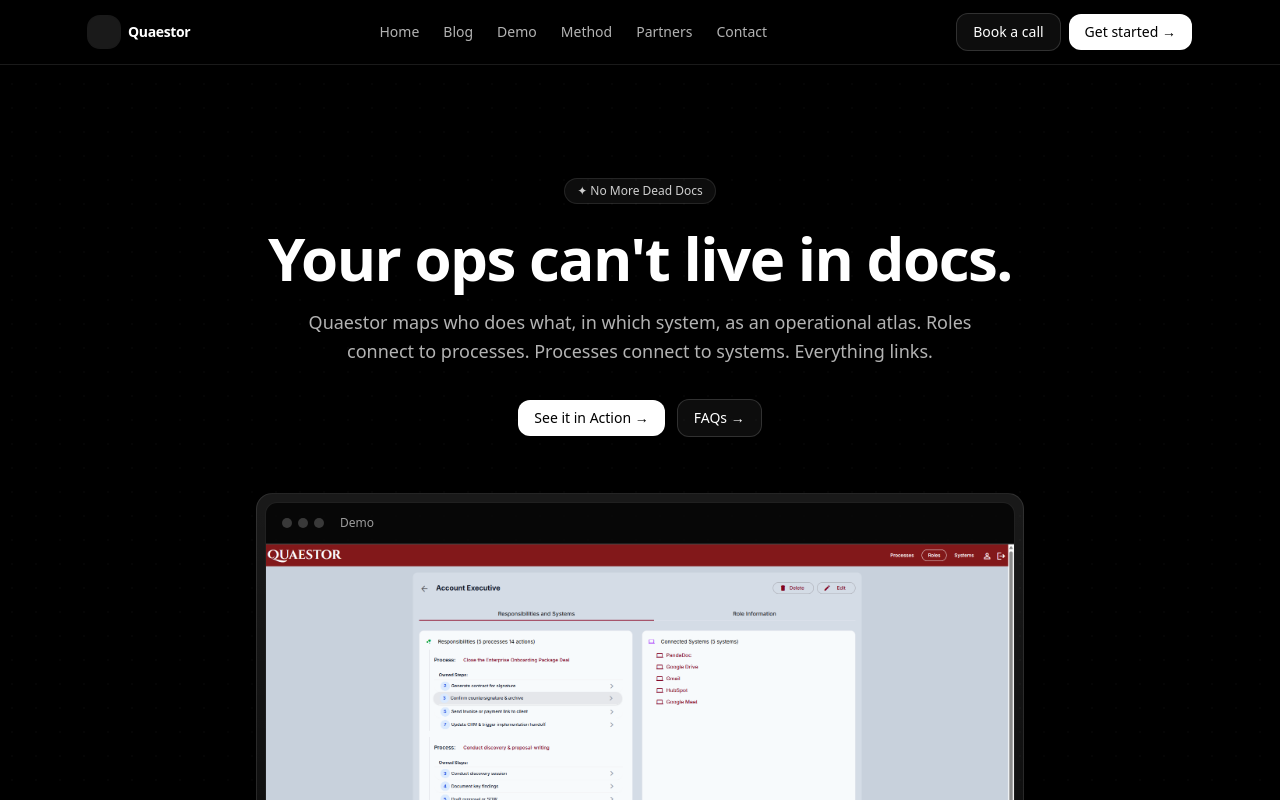
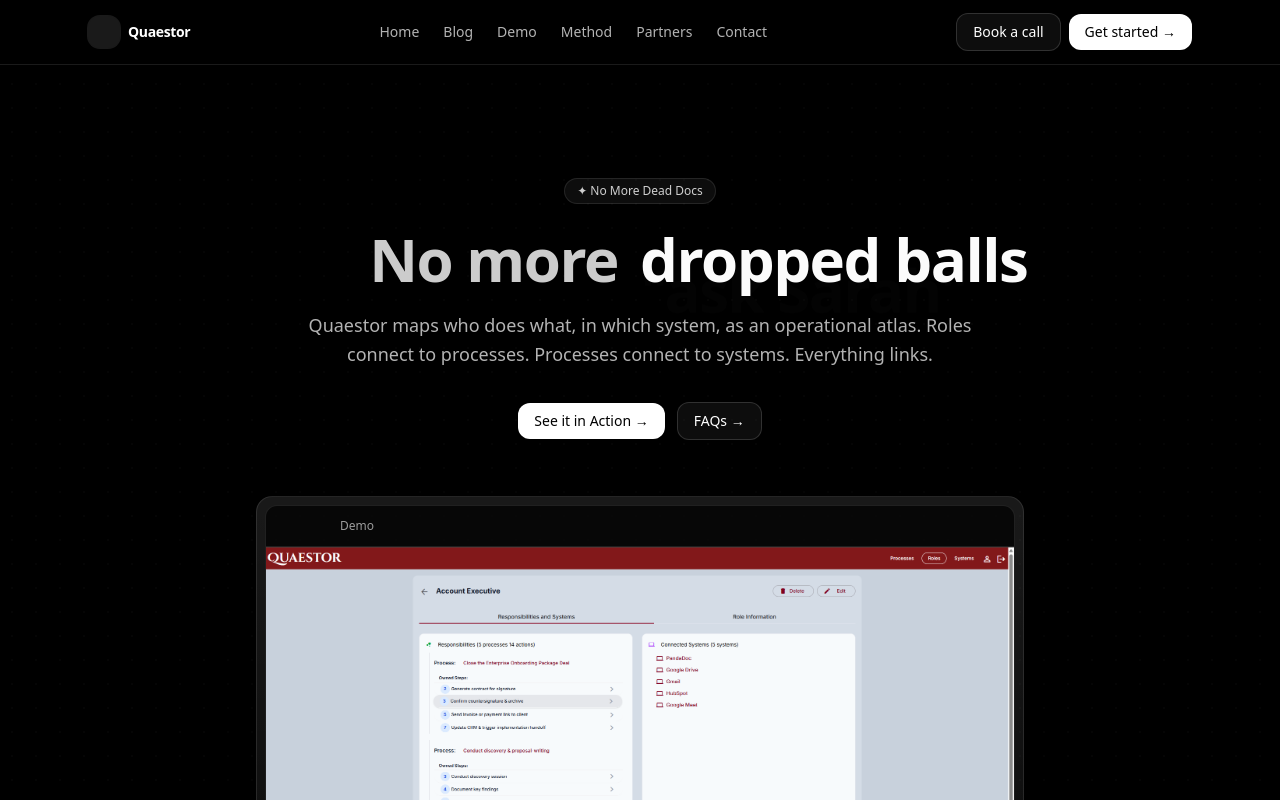
Before and after one commit to danielmcgiffin/qstr, a SvelteKit app in the folder qstr-mrktng/: page / in a window 1280 px wide. Shown: the top 800 px of the page. Built offline with nearby package versions, Linux system fonts and the light colour scheme.

Commit message:
pretty up the hero

```diff
--- /dev/null
+++ b/qstr-mrktng/src/app.css
@@ -0,0 +1,3 @@
+:root {
+  --accent: 220 38 38; /* tailwind-ish red-600 in RGB-ish HSL space */
+}
--- /dev/null
+++ b/qstr-mrktng/src/lib/components/RotatingWords.svelte
@@ -0,0 +1,107 @@
+<script lang="ts">
+  import { onDestroy, onMount } from "svelte";
+
+  export let words: string[] = [];
+  export let intervalMs = 2400;
+  export let animMs = 380;
+
+  let cur = 0;
+  let next = 1;
+  let animating = false;
+
+  let reducedMotion = false;
+  let intervalTimer: number | undefined;
+  let timeoutTimer: number | undefined;
+
+  const longest = () => words.reduce((a, b) => (a.length > b.length ? a : b), words[0] ?? "");
+
+  function tick() {
+    if (words.length <= 1 || animating) return;
+    animating = true;
+    next = (cur + 1) % words.length;
+
+    timeoutTimer = window.setTimeout(() => {
+      cur = next;
+      animating = false;
+    }, animMs);
+  }
+
+  onMount(() => {
+    reducedMotion = window.matchMedia?.("(prefers-reduced-motion: reduce)")?.matches ?? false;
+    if (!reducedMotion && words.length > 1) intervalTimer = window.setInterval(tick, intervalMs);
+  });
+
+  onDestroy(() => {
+    if (intervalTimer) window.clearInterval(intervalTimer);
+    if (timeoutTimer) window.clearTimeout(timeoutTimer);
+  });
+</script>
+
+<span class="rw" style={`--anim:${animMs}ms;`}>
+  <!-- reserves width so 'No more' never moves -->
+  <span class="rw-reserve">{longest()}</span>
+
+  <span class="rw-stack">
+    <span class="rw-word rw-current" class:out={animating}>{words[cur] ?? ""}</span>
+    {#if animating}
+      <span class="rw-word rw-next in">{words[next] ?? ""}</span>
+    {/if}
+  </span>
+</span>
+
+<style>
+  .rw {
+    display: inline-grid;
+    vertical-align: baseline;
+    white-space: nowrap;
+  }
+
+  .rw-reserve {
+    grid-area: 1 / 1;
+    visibility: hidden;
+    white-space: nowrap;
+  }
+
+  .rw-stack {
+    grid-area: 1 / 1;
+    position: relative;
+    display: inline-block;
+    white-space: nowrap;
+  }
+
+  .rw-word {
+    position: absolute;
+    left: 0;
+    top: 50%;
+    transform: translate3d(0, -50%, 0);
+    opacity: 1;
+
+    will-change: transform, opacity;
+    backface-visibility: hidden;
+    transform-style: preserve-3d;
+
+    color: rgb(var(--accent));
+  }
+
+  /* current: visible, then animate out DOWN */
+  .rw-current.out {
+    opacity: 0;
+    transform: translate3d(0, calc(-50% + 30px), 0);
+    transition: transform var(--anim) cubic-bezier(0.16, 1, 0.3, 1),
+      opacity var(--anim) cubic-bezier(0.16, 1, 0.3, 1);
+  }
+
+  /* next: start ABOVE + invisible, then animate to center */
+  .rw-next.in {
+    opacity: 0;
+    transform: translate3d(0, calc(-50% - 30px), 0);
+    animation: rw-in var(--anim) cubic-bezier(0.16, 1, 0.3, 1) forwards;
+  }
+
+  @keyframes rw-in {
+    to {
+      opacity: 1;
+      transform: translate3d(0, -50%, 0);
+    }
+  }
+</style>
--- a/qstr-mrktng/src/routes/+page.svelte
+++ b/qstr-mrktng/src/routes/+page.svelte
@@ -1,6 +1,6 @@
 <script lang="ts">
-	import { building } from "$app/environment";
   import { site } from "$lib/site";
+  import RotatingWords from "$lib/components/RotatingWords.svelte";
   const year = new Date().getFullYear();
 </script>
 
@@ -66,8 +66,24 @@
             ✦ {site.hero.kicker}
           </span>
 
-          <h1 class="mt-6 text-balance text-4xl font-semibold tracking-tight text-white md:text-6xl">
-            {site.hero.headline}
+          <h1 class="mt-6 text-balance text-4xl font-semibold tracking-tight text-white md:text-6xl leading-[1.05]">
+            <span class="grid w-full grid-cols-2 items-baseline">
+              <span class="justify-self-end text-white/80 pr-2 whitespace-nowrap">No more&nbsp</span>
+              <span class="justify-self-start whitespace-nowrap">
+                <RotatingWords
+                  words={[
+                    "dead docs",
+                    "\"ask Sarah\"",
+                    "dropped balls",
+                    "wiki sprawl",
+                    "tribal ops",
+                    "SOP graveyards",
+                    "document theater",
+                    "bad handoffs",
+                  ]}
+                />
+              </span>
+            </span>
           </h1>
 
           <p class="mx-auto mt-5 max-w-2xl text-pretty text-base leading-relaxed text-white/70 md:text-lg">
@@ -101,9 +117,9 @@
                   <!-- top bar -->
                   <div class="flex items-center gap-2 border-b border-white/10 px-4 py-3">
                     <div class="flex gap-1.5">
-                      <div class="h-2.5 w-2.5 rounded-full bg-white/20" />
-                      <div class="h-2.5 w-2.5 rounded-full bg-white/20" />
-                      <div class="h-2.5 w-2.5 rounded-full bg-white/20" />
+                      <div class="h-2.5 w-2.5 rounded-full bg-[rgb(var(--accent))]"></div>
+                      <div class="h-2.5 w-2.5 rounded-full bg-[rgb(var(--accent))]"></div>
+                      <div class="h-2.5 w-2.5 rounded-full bg-[rgb(var(--accent))]"></div>
                     </div>
                     <div class="ml-2 text-xs text-white/60">Demo</div>
                   </div>
```
Also changed, not shown: 1 other file (tests, documents, lock files or other folders).
